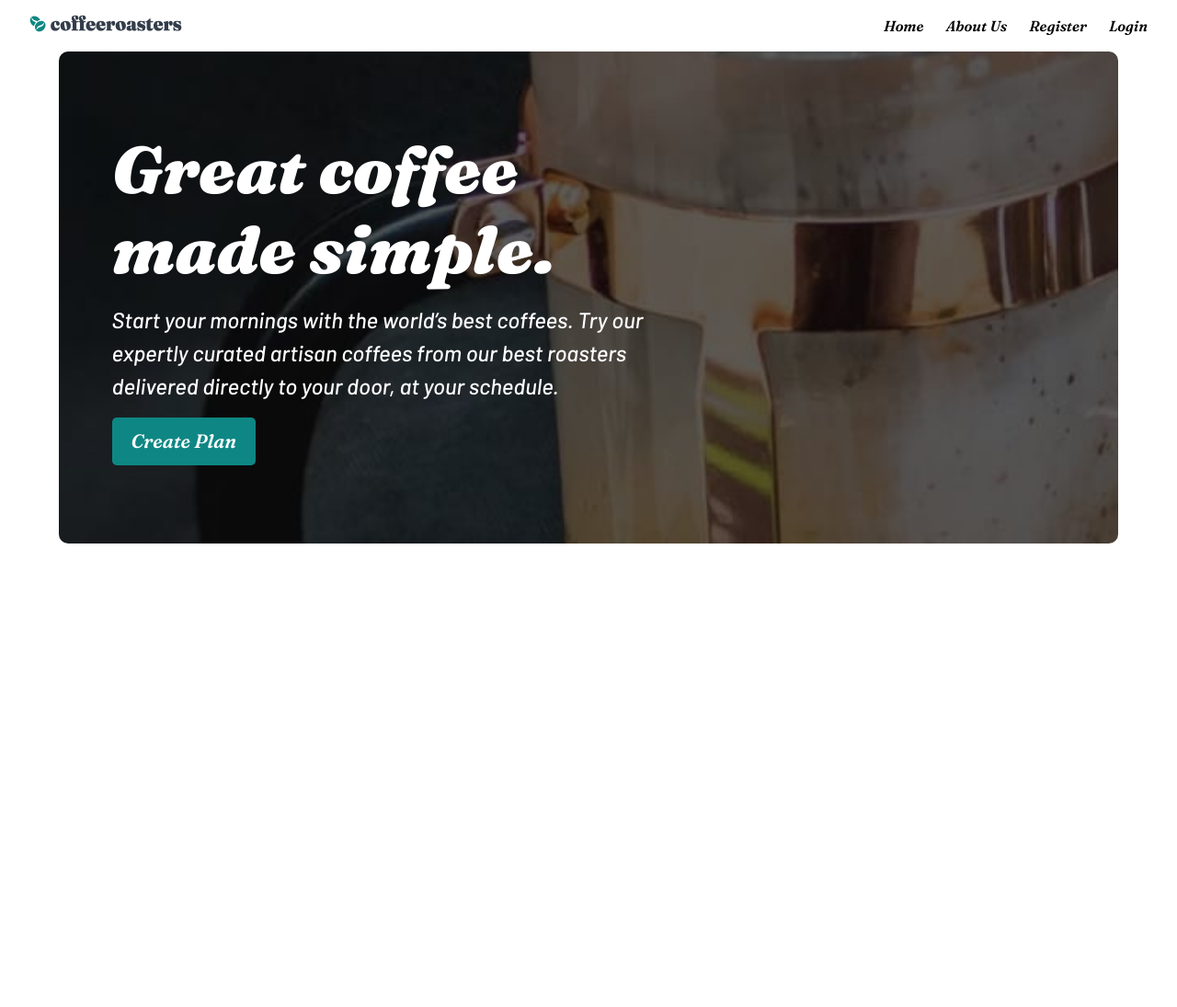
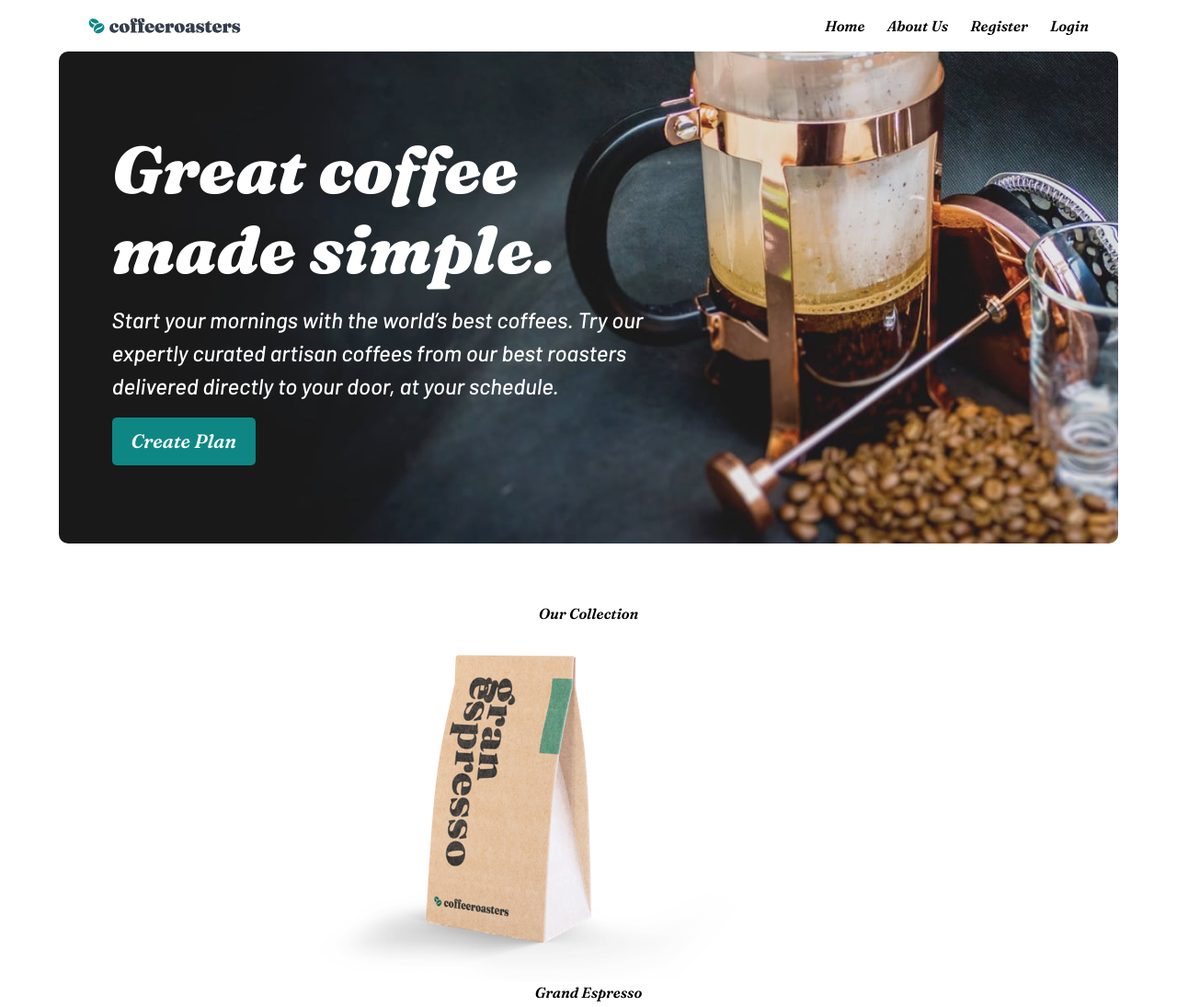
Before and after one commit to Jack-WebDev/coffeeroasters_Fullstack, a React (Vite) app in the folder Frontend/: page / in a window 1280 px wide. Shown: the top 1095 px of the page at 92% size. Before the commit the page ends 800 px from the top, so only its background shows below. Built offline with nearby package versions, Linux system fonts and the light colour scheme.

Commit message:
home page

```diff
--- a/Frontend/src/components/Button.jsx
+++ b/Frontend/src/components/Button.jsx
@@ -1,7 +1,7 @@
 
 function Button({children}) {
   return (
-    <button type="button" className="bg-green-200 py-[1rem] px-[2rem] rounded-xl">{children}</button>
+    <button type="button" className="bg-green-200 py-[1rem] px-[2rem] rounded-xl w-fit">{children}</button>
   )
 }
 
--- /dev/null
+++ b/Frontend/src/components/Card.jsx
@@ -0,0 +1,16 @@
+
+
+function Card({ img, title, text }) {
+  return (
+    <div className="grid place-items-center gap-[1rem] py-[2rem] bg-[#0e8784] rounded-lg">
+      <img src={img} alt="" />
+
+      <div className="grid gap-[1rem]">
+        <h2>{title}</h2>
+        <p>{text}</p>
+      </div>
+    </div>
+  );
+}
+
+export default Card;
--- /dev/null
+++ b/Frontend/src/components/CoffeeTypes.jsx
@@ -0,0 +1,15 @@
+
+function CoffeeTypes({img, title, text}) {
+  return (
+    <div>
+        <img src={img} alt="" />
+
+        <div>
+            <h2>{title}</h2>
+            <p>{text}</p>
+        </div>
+    </div>
+  )
+}
+
+export default CoffeeTypes
--- a/Frontend/src/components/Header.jsx
+++ b/Frontend/src/components/Header.jsx
@@ -30,7 +30,7 @@ function Header() {
 
   return (
     <div className="relative">
-      <nav className="flex justify-between px-[1rem] py-[1rem] md:px-[2rem]">
+      <nav className="navbar flex justify-between px-[1rem] py-[1rem] md:px-[2rem]">
         <Link className="text-white"><img className="w-[70%]" src="src/assets/shared/desktop/logo.svg" alt="" /></Link>
 
         <ul
--- /dev/null
+++ b/Frontend/src/components/NumberedCard.jsx
@@ -0,0 +1,12 @@
+
+function NumberedCard({number, title, text}) {
+  return (
+    <div className="grid place-items-center gap-[1rem] text-center">
+        <span className="text-[#fdd6ba] text-[4rem]">{number}</span>
+        <h2 className="font-[900]">{title}</h2>
+        <p className="font-serif">{text}</p>
+    </div>
+  )
+}
+
+export default NumberedCard
--- a/Frontend/src/index.css
+++ b/Frontend/src/index.css
@@ -8,6 +8,18 @@
     font-family: 'Barlow', sans-serif;
     font-family: 'Fraunces', serif;
 }
+
+.navbar {
+
+    display: flex;
+    align-items: center;
+    justify-content: space-between;
+    position: relative;
+    width: min(90%,1400px);
+    margin-inline: auto;
+
+}
+
 
 
 form {
--- a/Frontend/src/pages/Home.css
+++ b/Frontend/src/pages/Home.css
@@ -1,4 +1,3 @@
-
 .container {
   display: flex;
   flex-direction: column;
@@ -14,9 +13,24 @@
   aspect-ratio: 2.2;
   width: min(90%, 1400px);
   transition: 200ms ease-in-out;
-    background-image: url('../assets/home/mobile/image-hero-coffeepress.jpg');
+  background-image: url("../assets/home/mobile/image-hero-coffeepress.jpg");
 }
 
 .container:hover {
-    background-size: 120%;
+  background-size: 105%;
 }
+
+@media screen and (min-width: 768px) {
+  .container {
+    justify-content: start;
+    align-items: start;
+    background-image: url("../assets/home/tablet/image-hero-coffeepress.jpg");
+  }
+}
+
+@media screen and (min-width: 1100px) {
+  .container {
+    background-image: url("../assets/home/desktop/image-hero-coffeepress.jpg");
+    aspect-ratio: 3;
+  }
+}
--- a/Frontend/src/pages/HomePage.jsx
+++ b/Frontend/src/pages/HomePage.jsx
@@ -1,8 +1,16 @@
 import Hero from "../components/Hero";
-import './Home.css'
+import Footer from "../components/Footer";
+import "./Home.css";
+import CoffeeTypes from "../components/CoffeeTypes";
+import Card from "../components/Card";
+import NumberedCard from "../components/NumberedCard";
+import Button from "../components/Button";
+
+
 
 function HomePage() {
   return (
+    <div>
       <div className="container">
         <Hero
           title={"Great coffee made simple."}
@@ -10,7 +18,51 @@ function HomePage() {
             "Start your mornings with the world’s best coffees. Try our expertly curated artisan coffees from our best roasters delivered directly to your door, at your schedule."
           }
         />
+      </div>
 
+      <section className="my-[4rem] text-center">
+        <h2 className="mb-[2rem]">Our Collection</h2>
+        <div className="grid place-items-center gap-[2rem] text-center">
+          <CoffeeTypes img={"/src/assets/home/desktop/image-gran-espresso.png"} title={"Grand Espresso"} text={"Light and flavorful blend with cocoa and black pepper for an intense experience"}/>
+
+          <CoffeeTypes img={"/src/assets/home/desktop/image-planalto.png"} title={"Planalto"} text={"Brazilian dark roast with rich and velvety body, and hints of fruits and nuts"}/>
+
+          <CoffeeTypes img={"/src/assets/home/desktop/image-piccollo.png"} title={"Piccollo"} text={"Mild and smooth blend featuring notes of toasted almond and dried cherry"}/>
+
+          <CoffeeTypes img={"/src/assets/home/desktop/image-danche.png"} title={"Danche"} text={"Ethiopian hand-harvested blend densely packed with vibrant fruit notes"}/>
+        </div>
+      </section>
+
+      <section className="grid gap-[1.5rem] bg-[#2c343e] text-white text-center w-[90%] mx-auto p-[2rem] rounded-lg">
+        <h2>Why choose us?</h2>
+
+        <p>A large part of our role is choosing which particular coffees will be featured in our range. This means working closely with the best coffee growers to give you a more impactful experience on every level.</p>
+
+        <div className="cards grid gap-[2rem]">
+          <Card img={"/src/assets/home/desktop/icon-coffee-bean.svg"} title={"Best quality"} text={"Discover an endless variety of the world’s best artisan coffee from each of our roasters."} />
+
+          <Card img={"/src/assets/home/desktop/icon-truck.svg"} title={"Free Shipping"} text={"We cover the cost and coffee is delivered fast. Peak freshness: guaranteed."} />
+
+          <Card img={"/src/assets/home/desktop/icon-gift.svg"} title={"Exclusive benefits"} text={"Special offers and swag when you subscribe, including 30% off your first shipment."} />
+        </div>
+      </section>
+
+
+      <section className="grid place-items-center gap-[2rem] text-center my-[3rem]">
+        <h2>How it works</h2>
+
+        <div className="grid place-items-center gap-[1.5rem]">
+          <NumberedCard number={"01"} title={"Pick your coffee"} text={"Select from our evolving range of artisan coffees. Our beans are ethically sourced and we pay fair prices for them. There are new coffees in all profiles every month for you to try out."} />
+
+          <NumberedCard number={"02"} title={"Choose the frequency"} text={"Customize your order frequency, quantity, even your roast style and grind type. Pause, skip or cancel your subscription with no commitment through our online portal."} />
+
+          <NumberedCard number={"03"} title={"Receive and enjoy!"} text={"We ship your package within 48 hours, freshly roasted. Sit back and enjoy award-winning world-class coffees curated to provide a distinct tasting experience."} />
+        </div>
+
+        <Button>Create Your Plan</Button>
+      </section>
+
+      <Footer />
     </div>
   );
 }
```
Lines whose indentation alone changed are shown as unchanged.
